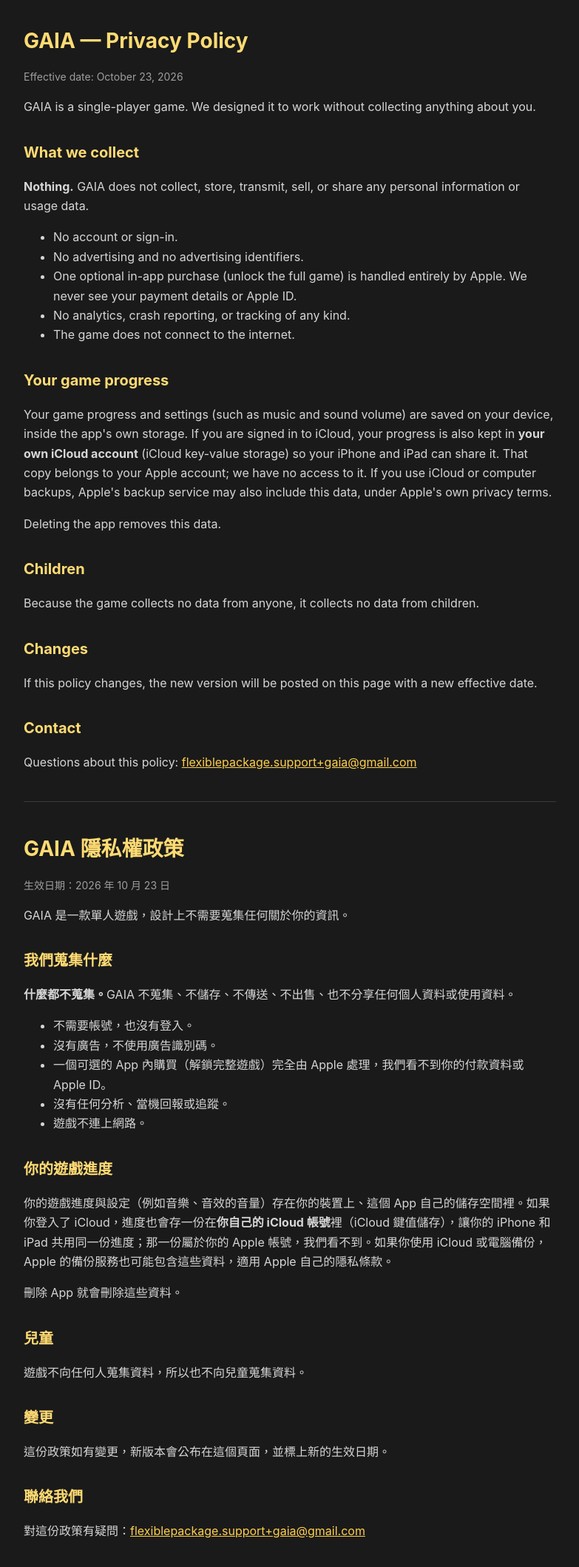
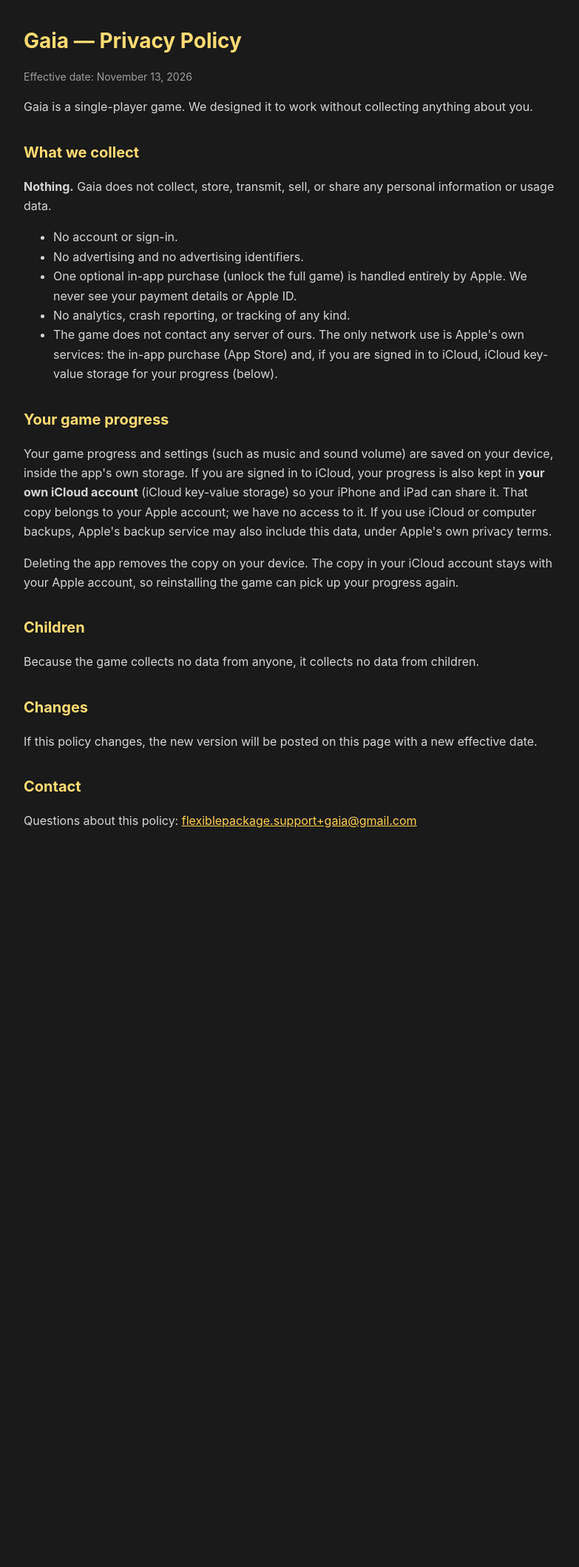
Before and after one commit to flexiblepackage/flexiblepackage.github.io, a plain HTML site: page gaia/privacy.html in a window 1280 px wide. Shown: the whole page at 74% size, without its empty margins (248-1031 px from the left). After the commit the page ends 1202 px from the top, so only its background shows below. Drawn offline with Linux system fonts and the light colour scheme.

Commit message:
Gaia: rename, pages in English only, corrected network and iCloud wording

```diff
--- a/gaia/privacy.html
+++ b/gaia/privacy.html
@@ -3,7 +3,7 @@
 <head>
 <meta charset="utf-8">
 <meta name="viewport" content="width=device-width, initial-scale=1">
-<title>GAIA — Privacy Policy</title>
+<title>Gaia — Privacy Policy</title>
 <style>
   body { margin: 0; background: #1a1a1a; color: #eeeeee; font: 16px/1.65 -apple-system, BlinkMacSystemFont, "Helvetica Neue", "PingFang TC", sans-serif; }
   main { max-width: 720px; margin: 0 auto; padding: 32px 20px 64px; }
@@ -17,24 +17,24 @@
 </head>
 <body>
 <main>
-<h1>GAIA — Privacy Policy</h1>
-<p class="date">Effective date: October 23, 2026</p>
+<h1>Gaia — Privacy Policy</h1>
+<p class="date">Effective date: November 13, 2026</p>
 
-<p>GAIA is a single-player game. We designed it to work without collecting anything about you.</p>
+<p>Gaia is a single-player game. We designed it to work without collecting anything about you.</p>
 
 <h2>What we collect</h2>
-<p><strong>Nothing.</strong> GAIA does not collect, store, transmit, sell, or share any personal information or usage data.</p>
+<p><strong>Nothing.</strong> Gaia does not collect, store, transmit, sell, or share any personal information or usage data.</p>
 <ul>
   <li>No account or sign-in.</li>
   <li>No advertising and no advertising identifiers.</li>
   <li>One optional in-app purchase (unlock the full game) is handled entirely by Apple. We never see your payment details or Apple ID.</li>
   <li>No analytics, crash reporting, or tracking of any kind.</li>
-  <li>The game does not connect to the internet.</li>
+  <li>The game does not contact any server of ours. The only network use is Apple's own services: the in-app purchase (App Store) and, if you are signed in to iCloud, iCloud key-value storage for your progress (below).</li>
 </ul>
 
 <h2>Your game progress</h2>
 <p>Your game progress and settings (such as music and sound volume) are saved on your device, inside the app's own storage. If you are signed in to iCloud, your progress is also kept in <strong>your own iCloud account</strong> (iCloud key-value storage) so your iPhone and iPad can share it. That copy belongs to your Apple account; we have no access to it. If you use iCloud or computer backups, Apple's backup service may also include this data, under Apple's own privacy terms.</p>
-<p>Deleting the app removes this data.</p>
+<p>Deleting the app removes the copy on your device. The copy in your iCloud account stays with your Apple account, so reinstalling the game can pick up your progress again.</p>
 
 <h2>Children</h2>
 <p>Because the game collects no data from anyone, it collects no data from children.</p>
@@ -45,37 +45,6 @@
 <h2>Contact</h2>
 <p>Questions about this policy: <a href="mailto:flexiblepackage.support+gaia@gmail.com">flexiblepackage.support+gaia@gmail.com</a></p>
 
-<hr>
-
-<div lang="zh-Hant">
-<h1>GAIA 隱私權政策</h1>
-<p class="date">生效日期：2026 年 10 月 23 日</p>
-
-<p>GAIA 是一款單人遊戲，設計上不需要蒐集任何關於你的資訊。</p>
-
-<h2>我們蒐集什麼</h2>
-<p><strong>什麼都不蒐集。</strong>GAIA 不蒐集、不儲存、不傳送、不出售、也不分享任何個人資料或使用資料。</p>
-<ul>
-  <li>不需要帳號，也沒有登入。</li>
-  <li>沒有廣告，不使用廣告識別碼。</li>
-  <li>一個可選的 App 內購買（解鎖完整遊戲）完全由 Apple 處理，我們看不到你的付款資料或 Apple ID。</li>
-  <li>沒有任何分析、當機回報或追蹤。</li>
-  <li>遊戲不連上網路。</li>
-</ul>
-
-<h2>你的遊戲進度</h2>
-<p>你的遊戲進度與設定（例如音樂、音效的音量）存在你的裝置上、這個 App 自己的儲存空間裡。如果你登入了 iCloud，進度也會存一份在<strong>你自己的 iCloud 帳號</strong>裡（iCloud 鍵值儲存），讓你的 iPhone 和 iPad 共用同一份進度；那一份屬於你的 Apple 帳號，我們看不到。如果你使用 iCloud 或電腦備份，Apple 的備份服務也可能包含這些資料，適用 Apple 自己的隱私條款。</p>
-<p>刪除 App 就會刪除這些資料。</p>
-
-<h2>兒童</h2>
-<p>遊戲不向任何人蒐集資料，所以也不向兒童蒐集資料。</p>
-
-<h2>變更</h2>
-<p>這份政策如有變更，新版本會公布在這個頁面，並標上新的生效日期。</p>
-
-<h2>聯絡我們</h2>
-<p>對這份政策有疑問：<a href="mailto:flexiblepackage.support+gaia@gmail.com">flexiblepackage.support+gaia@gmail.com</a></p>
-</div>
 </main>
 </body>
 </html>
```
Also changed, not shown: gaia/support.html (+5 -25 lines), index.html (+1 -1 lines).
